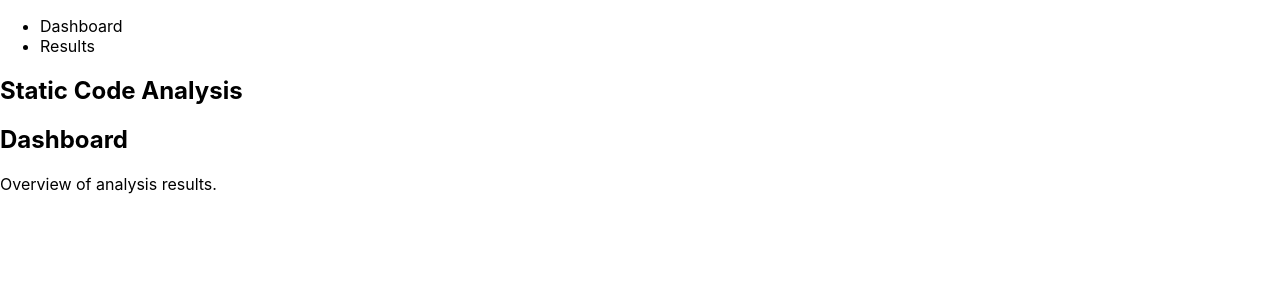
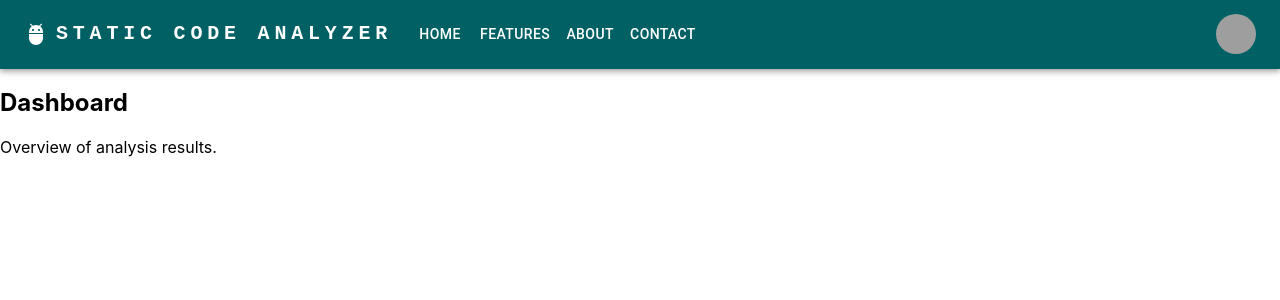
Before and after one commit to K-ANUSHA-RAO/static-code-analysis, a React (Create React App) app in the folder Frontend/UI Code/analyzer-app/: page / in a window 1280 px wide. Shown: the top 300 px of the page. Built offline with nearby package versions, Linux system fonts and the light colour scheme; grey boxes are pictures that could not be loaded.

Commit message:
Added basic navbar component

```diff
--- a/Frontend/UI Code/analyzer-app/package.json
+++ b/Frontend/UI Code/analyzer-app/package.json
@@ -3,6 +3,10 @@
   "version": "0.1.0",
   "private": true,
   "dependencies": {
+    "@emotion/react": "^11.14.0",
+    "@emotion/styled": "^11.14.0",
+    "@mui/icons-material": "^6.4.3",
+    "@mui/material": "^6.4.3",
     "cra-template": "1.2.0",
     "react": "^19.0.0",
     "react-dom": "^19.0.0",
--- a/Frontend/UI Code/analyzer-app/public/index.html
+++ b/Frontend/UI Code/analyzer-app/public/index.html
@@ -24,7 +24,7 @@
       work correctly both with client-side routing and a non-root public URL.
       Learn how to configure a non-root public URL by running `npm run build`.
     -->
-    <title>React App</title>
+    <title>Code Analyzer App</title>
   </head>
   <body>
     <noscript>You need to enable JavaScript to run this app.</noscript>
--- a/Frontend/UI Code/analyzer-app/src/App.jsx
+++ b/Frontend/UI Code/analyzer-app/src/App.jsx
@@ -1,16 +1,16 @@
 import React from "react";
+import { ThemeProvider } from '@mui/material/styles';
+import theme from './theme';
 import Navbar from "./components/Navbar";
-import Sidebar from "./components/Sidebar";
 import Dashboard from "./pages/Dashboard";
 
 const App = () => {
   return (
     <div className="flex h-screen">
-      <Sidebar />
-      <div className="flex-1">
-        <Navbar />
-        <Dashboard />
-      </div>
+      <ThemeProvider theme={theme}>
+      <Navbar />
+      <Dashboard />
+      </ThemeProvider>
     </div>
   );
 };
--- a/Frontend/UI Code/analyzer-app/src/components/Navbar.jsx
+++ b/Frontend/UI Code/analyzer-app/src/components/Navbar.jsx
@@ -1,11 +1,155 @@
-import React from "react";
+import * as React from "react";
+import AppBar from "@mui/material/AppBar";
+import Box from "@mui/material/Box";
+import Toolbar from "@mui/material/Toolbar";
+import IconButton from "@mui/material/IconButton";
+import Typography from "@mui/material/Typography";
+import Menu from "@mui/material/Menu";
+import MenuIcon from "@mui/icons-material/Menu";
+import Container from "@mui/material/Container";
+import Avatar from "@mui/material/Avatar";
+import Tooltip from "@mui/material/Tooltip";
+import MenuItem from "@mui/material/MenuItem";
+import AdbIcon from "@mui/icons-material/Adb";
+import Button from "@mui/material/Button";
 
-const Navbar = () => {
+const pages = ["Home", "Features", "About", "Contact"];
+const settings = ["Profile", "Account", "Dashboard", "Logout"];
+
+function Navbar() {
+  const [anchorElNav, setAnchorElNav] = React.useState(null);
+  const [anchorElUser, setAnchorElUser] = React.useState(null);
+
+  const handleOpenNavMenu = (event) => {
+    setAnchorElNav(event.currentTarget);
+  };
+
+  const handleCloseNavMenu = () => {
+    setAnchorElNav(null);
+  };
+
+  const handleOpenUserMenu = (event) => {
+    setAnchorElUser(event.currentTarget);
+  };
+
+  const handleCloseUserMenu = () => {
+    setAnchorElUser(null);
+  };
+
   return (
-    <nav className="bg-blue-600 p-4 text-white shadow-md">
-      <h1 className="text-xl font-bold">Static Code Analysis</h1>
-    </nav>
+    <AppBar position="static">
+      <Container maxWidth="xl">
+        <Toolbar disableGutters>
+          {/* Logo for larger screens */}
+          <AdbIcon sx={{ display: { xs: "none", md: "flex" }, mr: 1 }} />
+          <Typography
+            variant="h6"
+            noWrap
+            component="a"
+            href="/"
+            sx={{
+              mr: 2,
+              display: { xs: "none", md: "flex" },
+              fontFamily: "monospace",
+              fontWeight: 700,
+              letterSpacing: ".3rem",
+              color: "inherit",
+              textDecoration: "none",
+            }}
+          >
+            STATIC CODE ANALYZER
+          </Typography>
+
+          {/* Hamburger Menu for Mobile */}
+          <Box sx={{ flexGrow: 1, display: { xs: "flex", md: "none" } }}>
+            <IconButton
+              size="large"
+              aria-label="menu"
+              onClick={handleOpenNavMenu}
+              color="inherit"
+            >
+              <MenuIcon />
+            </IconButton>
+            <Menu
+              anchorEl={anchorElNav}
+              open={Boolean(anchorElNav)}
+              onClose={handleCloseNavMenu}
+              sx={{ display: { xs: "block", md: "none" } }}
+            >
+              {pages.map((page) => (
+                <MenuItem key={page} onClick={handleCloseNavMenu}>
+                  <Typography textAlign="center">{page}</Typography>
+                </MenuItem>
+              ))}
+            </Menu>
+          </Box>
+
+          {/* Logo for mobile screens */}
+          <AdbIcon sx={{ display: { xs: "flex", md: "none" }, mr: 1 }} />
+          <Typography
+            variant="h5"
+            noWrap
+            component="a"
+            href="/"
+            sx={{
+              flexGrow: 1,
+              display: { xs: "flex", md: "none" },
+              fontFamily: "monospace",
+              fontWeight: 700,
+              letterSpacing: ".3rem",
+              color: "inherit",
+              textDecoration: "none",
+            }}
+          >
+            STATIC CODE ANALYZER
+          </Typography>
+
+          {/* Navbar Menu for Larger Screens */}
+          <Box sx={{ flexGrow: 1, display: { xs: "none", md: "flex" } }}>
+            {pages.map((page) => (
+              <Button
+                key={page}
+                onClick={handleCloseNavMenu}
+                sx={{ my: 2, color: "inherit", display: "block" }}
+              >
+                {page}
+              </Button>
+            ))}
+          </Box>
+
+          {/* User Profile Menu */}
+          <Box sx={{ flexGrow: 0 }}>
+            <Tooltip title="Open settings">
+              <IconButton onClick={handleOpenUserMenu} sx={{ p: 0 }}>
+                <Avatar alt="User" src="/static/images/avatar/2.jpg" />
+              </IconButton>
+            </Tooltip>
+
+            <Menu
+              anchorEl={anchorElUser}
+              open={Boolean(anchorElUser)}
+              onClose={handleCloseUserMenu}
+              anchorOrigin={{
+                vertical: "bottom",
+                horizontal: "right",
+              }}
+              transformOrigin={{
+                vertical: "top",
+                horizontal: "right",
+              }}
+              sx={{ mt: 1 }}
+            >
+              {settings.map((setting) => (
+                <MenuItem key={setting} onClick={handleCloseUserMenu}>
+                  <Typography textAlign="center">{setting}</Typography>
+                </MenuItem>
+              ))}
+            </Menu>
+          </Box>
+        </Toolbar>
+      </Container>
+    </AppBar>
   );
-};
+}
 
 export default Navbar;
--- a/Frontend/UI Code/analyzer-app/src/components/Sidebar.jsx
+++ /dev/null
@@ -1,14 +0,0 @@
-import React from "react";
-
-const Sidebar = () => {
-  return (
-    <aside className="w-64 bg-gray-800 text-white h-screen p-4">
-      <ul>
-        <li className="p-2 hover:bg-gray-700 cursor-pointer">Dashboard</li>
-        <li className="p-2 hover:bg-gray-700 cursor-pointer">Results</li>
-      </ul>
-    </aside>
-  );
-};
-
-export default Sidebar;
--- /dev/null
+++ b/Frontend/UI Code/analyzer-app/src/theme.js
@@ -0,0 +1,11 @@
+import { createTheme } from "@mui/material/styles";
+
+const theme = createTheme({
+  palette: {
+    primary: {
+      main: "#006064", // Navbar background
+    },
+  },
+});
+
+export default theme;
```
Also changed, not shown: Frontend/UI Code/analyzer-app/src/logo.svg (deleted), 1 other file (tests, documents, lock files or other folders).
